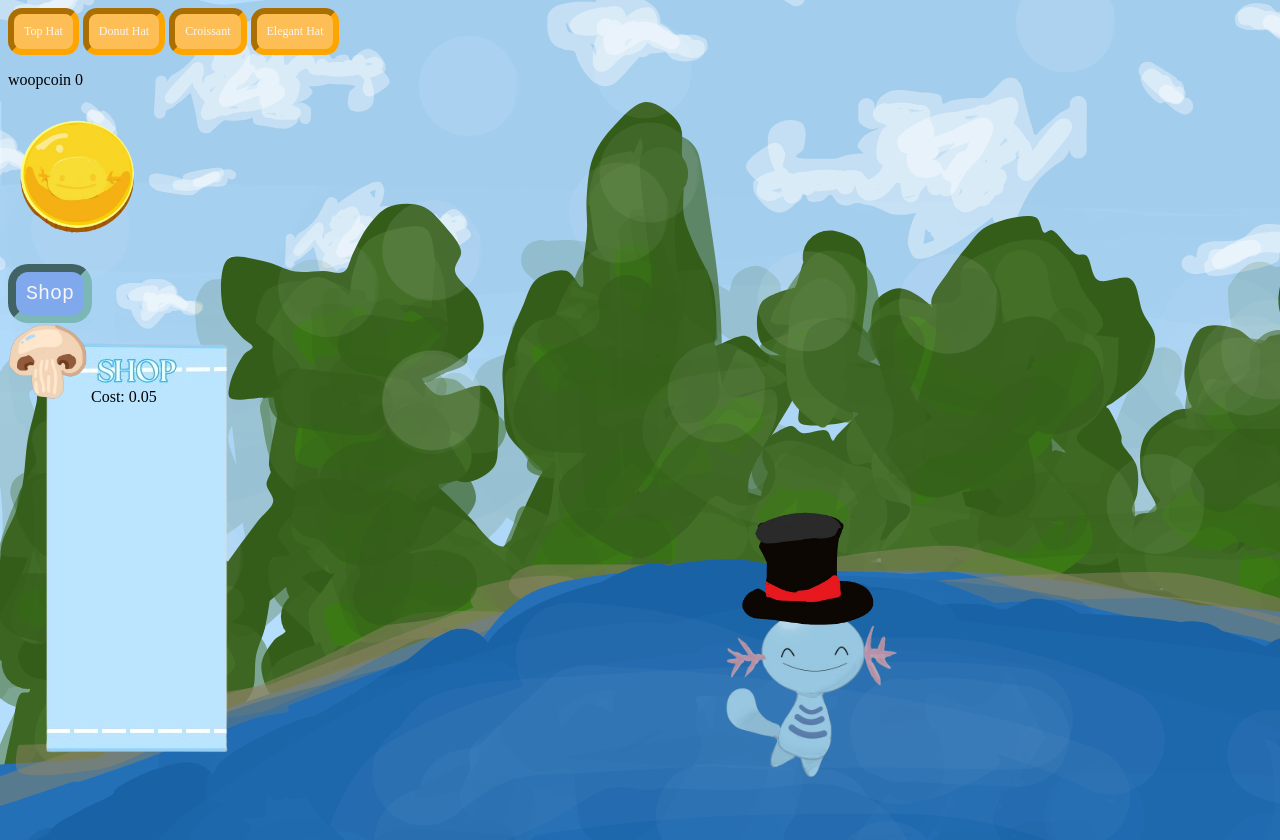
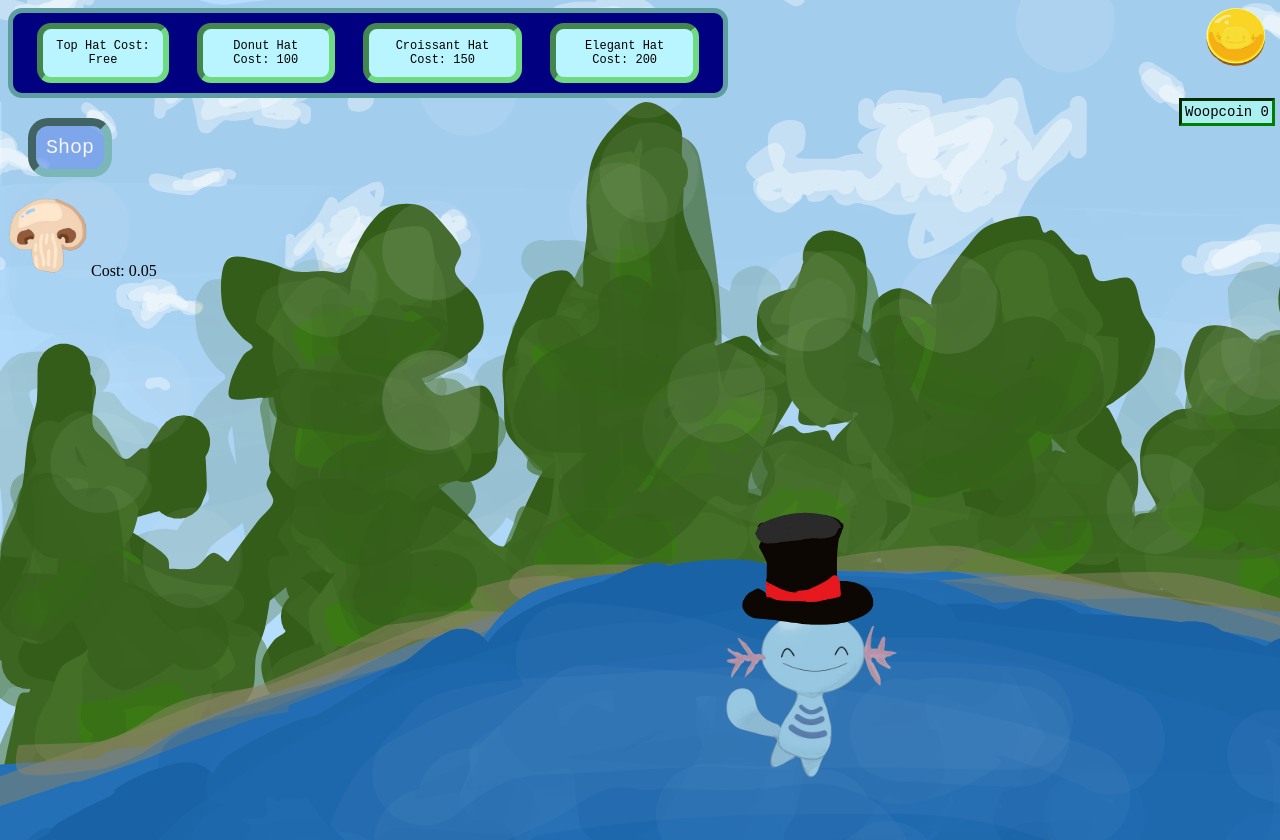
Before and after one commit to challenger43/wooper, a plain HTML site: page wooper.html in a window 1280 px wide. Drawn offline with Linux system fonts and the light colour scheme.

Commit message:
reorganized user interface with css worked more on shop tried to make money value update more often
-emilia + isabella

```diff
--- a/index.js
+++ b/index.js
@@ -33,6 +33,20 @@ function moveWooperSprite() {
 }
 moveWooperSprite(); //you need to call the function to make it actually happen.
 
+//techincally this is Khai's job but I had extra time so I decided to make the money sync up and update
+let money = 0
+let woopcoin = "Woopcoin: "
+let purchase = 100
+let mushroomPrice = 5
+let multiplyer = 1
+//those variables Khai made
+
+function moneyUpdate() {
+  setInterval(moneyUpdate, 1000)
+  document.getElementById("money").textContent = woopcoin
+  console.log("it worked" + money)
+}
+
 
 
 
@@ -42,18 +56,13 @@ moveWooperSprite(); //you need to call the function to make it actually happen.
 //     Can spend money on things such as stores etc
 //     Makes money with Wooper clicker (basically petting Wooper)
 
-let money = 0
-let woopcoin = "Woopcoin: "
-let purchase = 100
-let mushroomPrice = 5
-let multiplyer = 1
+
 document.getElementById("cost").textContent = "Cost: " + mushroomPrice/100
 
 function moneyCounter() {
     money = money + multiplyer
     document.getElementById("money").textContent = woopcoin + money/100
 }
-
 
 function moneyLeft() {
   console.log("it worked")
@@ -81,58 +90,15 @@ function moneyLeft() {
 
 
 //Emi's Code(make elements draggable, ect)
-function showshop() {
-
+function show() {
+  document.getElementById('ShopPic').style.display="block"
+  console.log("shop button test")
 }
 
-dragElement(document.getElementById("DragFood"));
 
-
-
-function dragElement(elmnt) {
-  let  pos1 = 0, pos2 = 0, pos3 = 0, pos4 = 0;
-  if (document.getElementById(elmnt.id + "header")) {
-    document.getElementById(elmnt.id + "header").onmousedown = dragMouseDown;
-  } else {
-    elmnt.onmousedown = dragMouseDown;
-  }
-
-  function dragMouseDown(e) {
-    e = e || window.event;
-    pos3 = e.clientX;
-    pos4 = e.clientY;
-    document.onmouseup = closeDragElement;
-    document.onmousemove = elementDrag;
-  }
-
-  function elementDrag(e) {
-    e = e || window.event;
-    e.preventDefault();
-    pos1 = pos3 - e.clientX;
-    pos2 = pos4 - e.clientY;
-    pos3 = e.clientX;
-    pos4 = e.clientY;
-    elmnt.style.top = (elmnt.offsetTop - pos2) + "px";
-    elmnt.style.left = (elmnt.offsetLeft - pos1) + "px";
-  }
-
-  function closeDragElement() {
-    document.onmouseup = null;
-    document.onmousemove = null;
-  }
-}
 // Petting Wooper-Sydney CODE HERE
 //  Putting clothes on wooper
 //      i.e hat needs to appear/disappear depending on which hat is selected in the store
-
-
-// if (itemIsEquipped == "True"){
-//   document.getElementById("tophat").style.visibility="visible";
-// }
-
-// else{
-//   document.getElementById("tophat").style.visibility="hidden";
-// }
 
 let hats = ["tophat", "croissant", "elegant", "donut"]
 
--- a/style.css
+++ b/style.css
@@ -1,5 +1,6 @@
+/* hello Mr. SF, I hope you are having a good day. The majority of the CSS was by Isabella and Emilia :) */
 html {
-    /* user-select: none; */
+    user-select: none;
 }
 
 #yes-wooper-cursor,
@@ -23,15 +24,33 @@ html {
     left: 0;
     top: 0;
 }
-
+/* remains of an old tester
 #randomMover {
     position: absolute;
     left: 0;
     top: 0;
+} */
+
+#moneyclick {
+    width: 80px;
+    position: absolute;
+    right: 0;
+    top: 0;
 }
 
-#moneyclick {
-    width: 155px;
+.woop-coin-display{
+    position: absolute;
+    right: 0;
+    top: 2;
+    font-family: 'Courier New', Courier, monospace;
+    font-size: 14px;
+    border-style:inset;
+    padding: 3px;
+    background:rgb(170, 240, 240);
+    border-color: green;
+    border-width: 3px;
+    margin-right: 5px;
+    margin-top: 0px;
 }
 
 
@@ -68,8 +87,7 @@ html {
 }
 
 /* also borrowed */
-.homebutton {
-    /* display: block; */
+/* .homebutton {
     display: block;
     background-color: rgba(109, 149, 235, 0.692);
     border-color: rgb(123, 183, 183);
@@ -85,13 +103,11 @@ html {
     border-style: inset;
     margin: 10px;
     text-decoration: none;
-}
+} */
 
 #scenery {
     background-image: url("BackGround .png")
 }
-
-
 
 .shopbutton {
     display: flex;
@@ -108,20 +124,13 @@ html {
     border-style: inset;
     text-decoration: none;
     z-index: 500;
+    margin: 20px;
 }
 
-
-
 #mushroom {
-
     height: 79px;
     width: 79px;
-    z-index: 801;
-
-}
-
-#DragFood{
-    position: absolute;
+    z-index: 11;
 }
 
 #wooperContainer {
@@ -168,105 +177,57 @@ html {
 #wooperSprite > .croissantHat{
     position: relative;
     width: 150px;
-    left: 30px;
+    left: 35px;
     top: 85px;
-    z-index: 1; /*makes sure the wooper stays on top  */
+    z-index: 1;
 }
 
 #wooperSprite > .donutHat{
     position: relative;
     width: 150px;
     left: 30px;
-    top: 85px;
-    z-index: 1; /*makes sure the wooper stays on top  */
+    top: 90px;
+    z-index: 1;
 }
 
-.buttons{
-    align-items: center;
-    background-color: yellow;
-    border-color: orange;
-    border-width: 6px;
-    text-align: center;
+.hat-buttons{
+    display:flex;
+    z-index: 100;
+    background-color: navy;
+    border-width: 5px;
+    border-color:cadetblue;
+    border-style: solid;
+    width: 690px;
+    padding: 10px;
     border-radius: 14px;
-    padding: 10px;
-    font-size: 20px;
-    color: whitesmoke;
-    font-family: serif;
-    border-style: inset;
-    text-decoration: none
+    justify-content: center;
 }
 
-#ElegantHatChange{
+#TopHatChanger,
+#donutHatChanger,
+#CroissantChanger,
+#ElegantHatChange {
     align-items: center;
-    background-color: rgb(253, 191, 85);
-    border-color: orange;
+    background-color: rgb(185, 245, 255);
+    border-color: rgb(110, 219, 128);
     border-width: 6px;
     text-align: center;
     border-radius: 14px;
     padding: 10px;
     font-size: 12px;
-    color: whitesmoke;
-    font-family: serif;
+    color: black;
+    font-family:monospace;
     border-style: inset;
-    text-decoration: none
-}
-
-#CroissantChanger{
-    align-items: center;
-    background-color: rgb(253, 191, 85);
-    border-color: orange;
-    border-width: 6px;
-    text-align: center;
-    border-radius: 14px;
-    padding: 10px;
-    font-size: 12px;
-    color: whitesmoke;
-    font-family: serif;
-    border-style: inset;
-    text-decoration: none
-}
-
-#TopHatChanger{
-    align-items: center;
-    background-color: rgb(253, 191, 85);
-    border-color: orange;
-    border-width: 6px;
-    text-align: center;
-    border-radius: 14px;
-    padding: 10px;
-    font-size: 12px;
-    color: whitesmoke;
-    font-family: serif;
-    border-style: inset;
-    text-decoration: none
-}
-.ShopPic {
-    height: 120px;
-    width: 120px;
-    z-index: 709;
+    text-decoration: none;
+    margin-left: 14px;
+    margin-right: 14px;
 }
 
 
 
-.hat-buttons{
-    z-index: 100;
-
+#ShopPic {
+    display: none;
+    height: 120px;
+    width: 120px;
+    z-index: 2;
 }
- .hat-buttons button:hover {
-    background-color: orange;
-}
-#donutHatChanger{
-    align-items: center;
-    background-color: rgb(253, 191, 85);
-    border-color: orange;
-    border-width: 6px;
-    text-align: center;
-    border-radius: 14px;
-    padding: 10px;
-    font-size: 12px;
-    color: whitesmoke;
-    font-family: serif;
-    border-style: inset;
-    text-decoration: none;
-
-}
--- a/wooper.html
+++ b/wooper.html
@@ -11,10 +11,10 @@
 
 <body class="wooper-page" id="scenery">
     <div class="hat-buttons">
-        <button id = "TopHatChanger" onclick="changeHat(10,'tophat')">Top Hat</button>
-        <button id = "donutHatChanger" onclick="changeHat(150,'donutHat')">Donut Hat</button>
-        <button id  = "CroissantChanger" onclick="changeHat(100,'croissant')">Croissant</button>
-        <button id = "ElegantHatChange" onclick="changeHat(200,'elegant')">Elegant Hat</button>
+        <button id = "TopHatChanger" onclick="changeHat(10,'tophat')">Top Hat Cost: Free</button>
+        <button id = "donutHatChanger" onclick="changeHat(100,'donut')">Donut Hat Cost: 100</button>
+        <button id  = "CroissantChanger" onclick="changeHat(150,'croissant')">Croissant Hat Cost: 150</button>
+        <button id = "ElegantHatChange" onclick="changeHat(200,'elegant')">Elegant Hat Cost: 200</button>
         <!-- <a href="index.html" class="homebutton">"Please don't leave🥺"</a>   -->
     </div>
 
@@ -22,11 +22,10 @@
     <!-- This will be the button -->
     <div id="wooperContainer">
         <div id="wooperSprite">
-            <img class="hat" src="tophat1.png" id="tophat" alt="Top hat">
+            <img class="hat" src="tophat1.png" id="tophat" alt="Top Hat">
             <img class="croissantHat" src="croissant.png" id="croissant" alt="Croissant">
             <img class="eleganthat" src="Elegance.png" id="elegant" alt="Elegant Hat">
-            <img class="donutHat" id="donut" src="donut.png" alt="donut">
-
+            <img class="donutHat" src="donut.png" id="donut" alt="Donut">
             <img class="wooper" onclick="moneyCounter()" src="content-wooper.png" alt="normal_wooper">
         </div>
     </div>
@@ -35,19 +34,17 @@
 
 
     <div class="money">
-        <p id="money"> woopcoin 0 </p>
+        <p id="money" class="woop-coin-display"> Woopcoin 0 </p>
         <img id="moneyclick" src="woop-coin.png" alt="Wooper Coin" />
     </div>
     <div id="foodcost">
-        <button class="shopbutton" onclick="showshop()" id="ShopBTN">Shop</button>
+        <button class="shopbutton" onclick= "show()" id="ShopBTN">Shop</button>
     </div>
     <div id="DragFood">
         <img id="mushroom" onclick="moneyLeft()" src="mushroom1.png" alt="mushroomPic">
         <span id="cost"></span>
-
-
     </div>
-    <img id="ShopPic" src="shop.png" alt="ShopMenu">
+    <img id="ShopPic" src= "shop.png" alt="ShopMenu"/>
     <script src="index.js"></script>
 
 </body>
```
